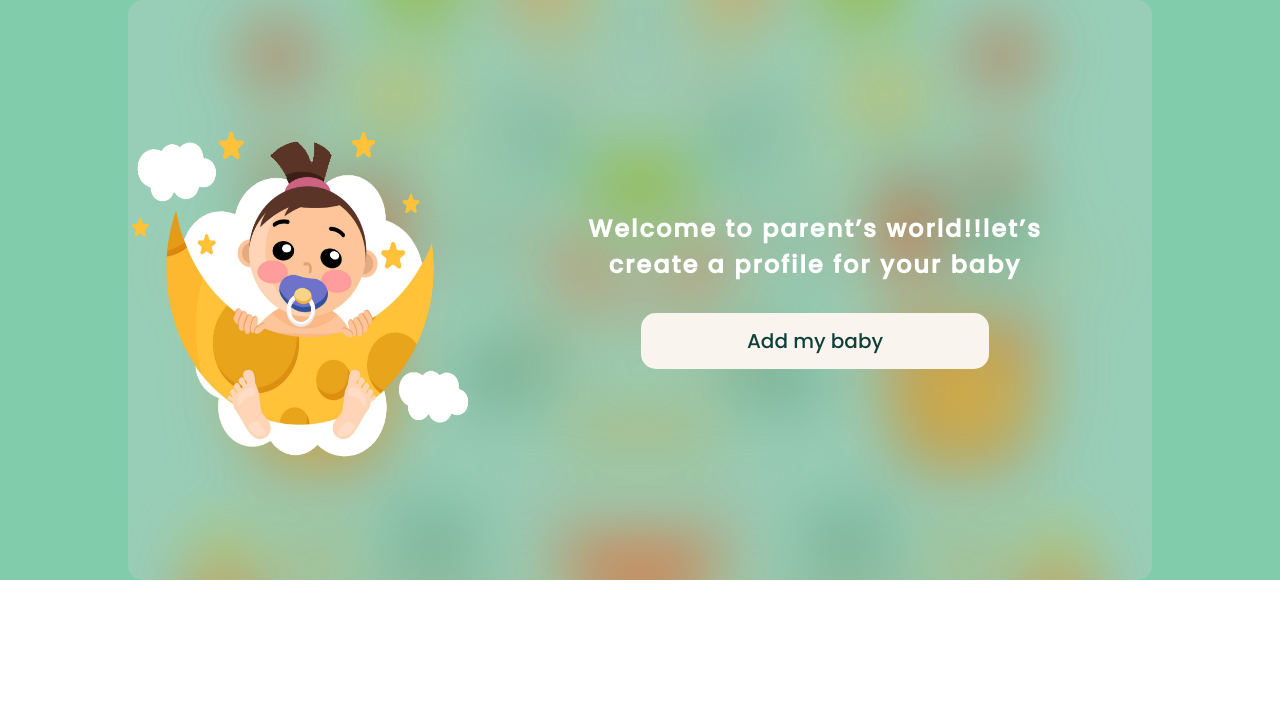
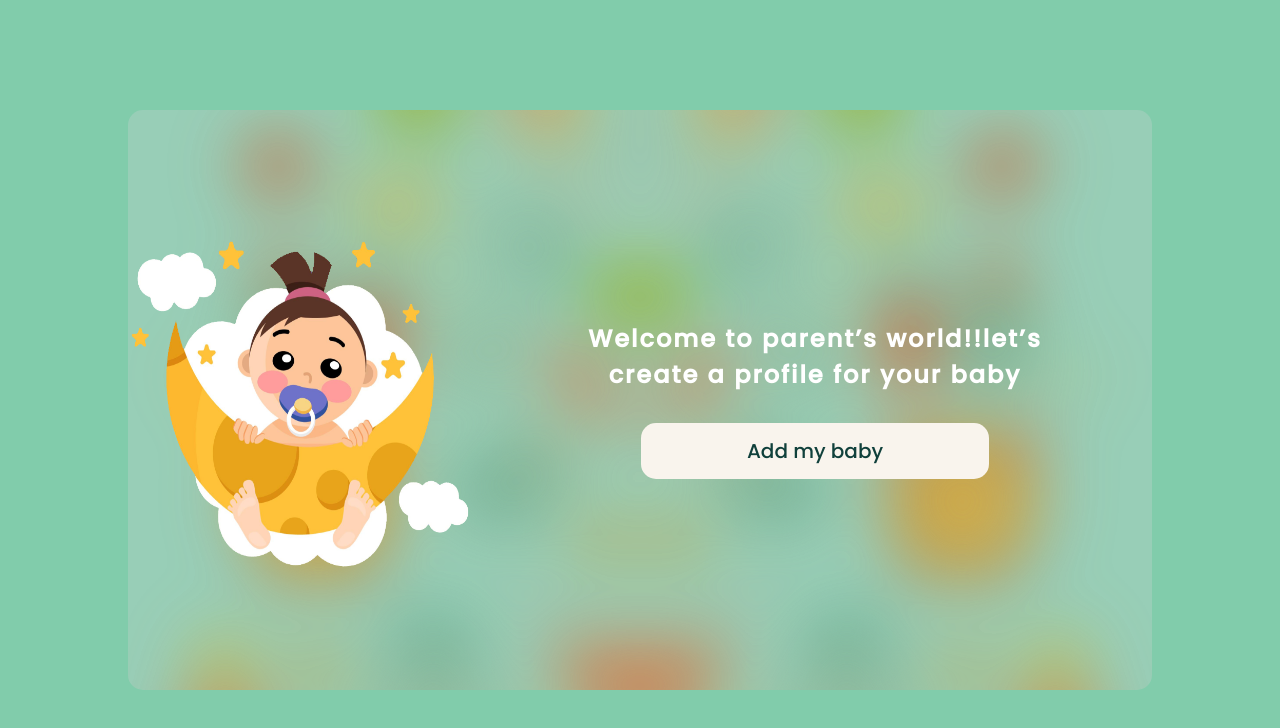
Before and after one commit to Ahmed-fayek/New-Mommy-deployed, a React (Create React App) app: page /babymoon in a window 1280 px wide. Shown: the top 728 px of the page. Built offline with nearby package versions, Linux system fonts and the light colour scheme.

Commit message:
update style

```diff
--- a/src/views/First-use/styles.css
+++ b/src/views/First-use/styles.css
@@ -5,8 +5,8 @@
     padding: 0;
     font-family: 'Poppins', sans-serif;
     background-color: #81CCAB;
-    width: 100%;
-    height: 100%;
+    width: 100vw;
+    height: 100vh;
     display: flex;
     justify-content: center;
     align-items: center;
```
